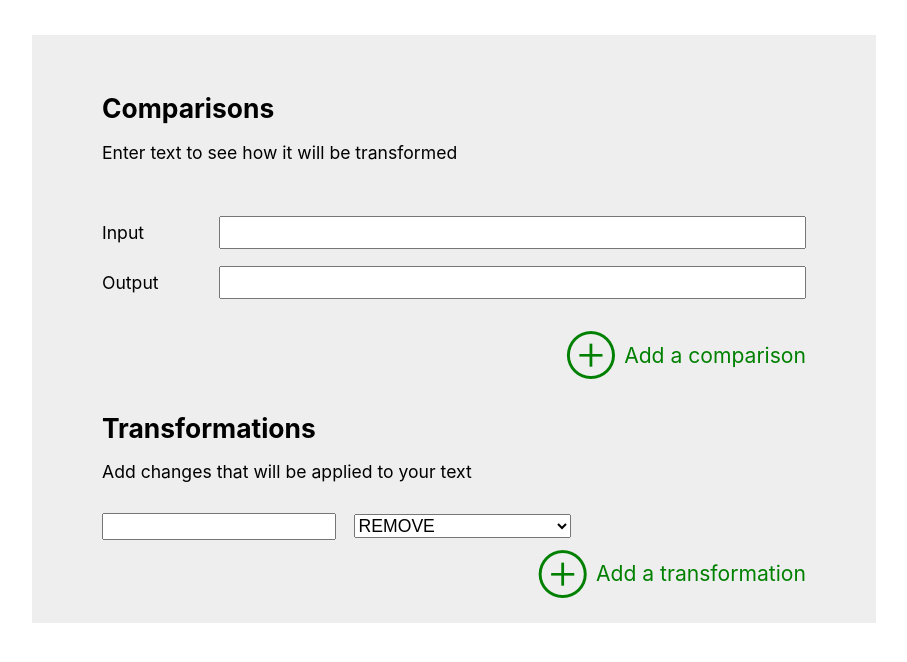
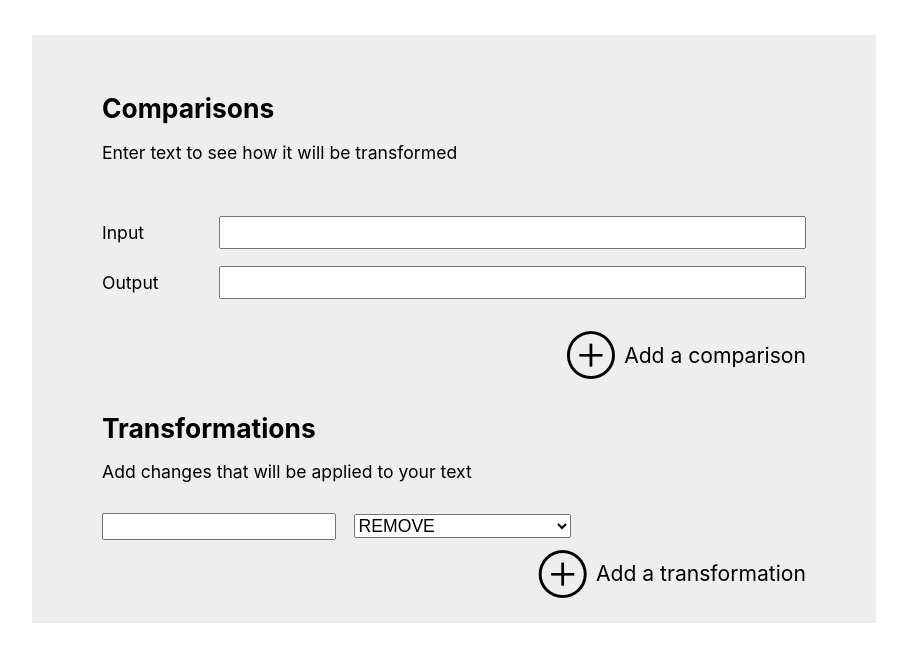
Before and after one commit to batzlerg/renamer, a React (Create React App) app: page / in a window 1280 px wide. Shown: the top 662 px of the page, without its empty margins (186-1093 px from the left). Built offline with nearby package versions, Linux system fonts and the light colour scheme.

Commit message:
remove unnecessary className props

```diff
--- a/src/components/Comparison/ComparisonRowContainer.css
+++ b/src/components/Comparison/ComparisonRowContainer.css
@@ -7,8 +7,3 @@
 .header h2 {
   margin-bottom: 0;
 }
-
-.addComparison {
-  color: green;
-  font-size: 1.2rem;
-}
--- a/src/components/Comparison/ComparisonRowContainer.js
+++ b/src/components/Comparison/ComparisonRowContainer.js
@@ -22,7 +22,6 @@ function ComparisonRowContainer(props) {
       <AddRemoveButton
         type="add"
         onClick={props.onAddComparison}
-        className="addComparison"
         text="Add a comparison"
       />
     </div>
--- a/src/components/Transformation/TransformRowContainer.css
+++ b/src/components/Transformation/TransformRowContainer.css
@@ -6,8 +6,3 @@
   display: grid;
   grid-template-rows: repeat(auto-fill, 3rem);
 }
-
-.addTransformation {
-  color: green;
-  font-size: 1.2rem;
-}
--- a/src/components/Transformation/TransformRowContainer.js
+++ b/src/components/Transformation/TransformRowContainer.js
@@ -25,7 +25,6 @@ function TransformRowContainer(props) {
         type="add"
         onClick={props.onAddTransformation}
         text="Add a transformation"
-        className="addTransformation"
       />
     </div>
   );
```
